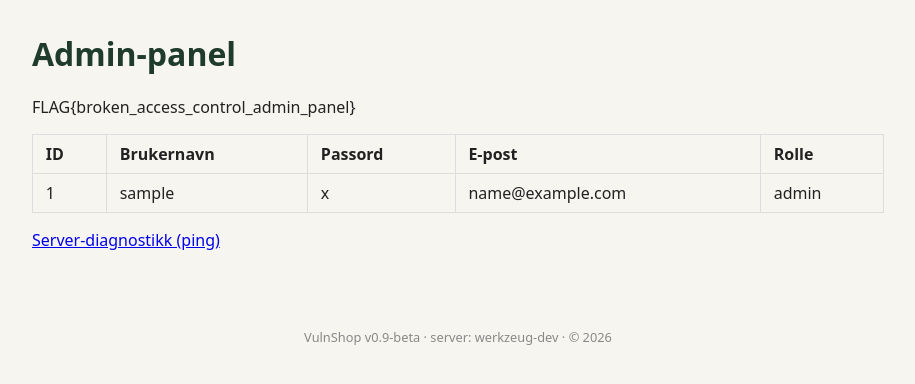
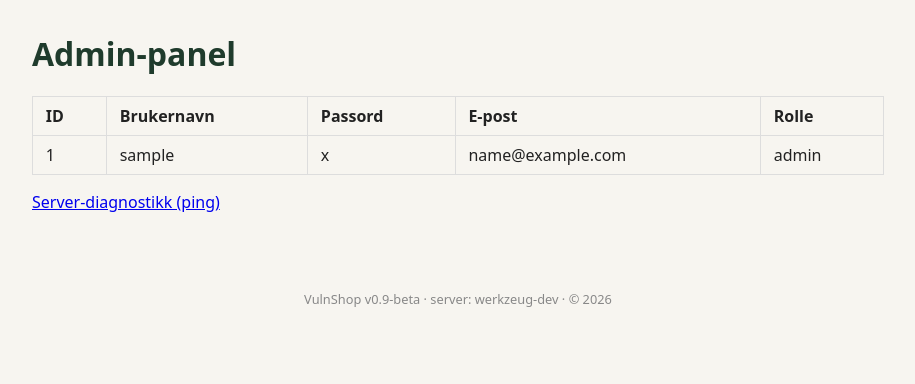
Before and after one commit to CogitoNTNU/purpleAI, a Flask app: template src/defender/vulnerable-app/templates/admin.html in a window 1280 px wide. Shown: the part 60-444 px from the top of the page, without its empty margins (182-1097 px from the left). Run offline with Flask 3, Linux system fonts and the light colour scheme; the template is opened without the code that fills it: most values are stand-ins (such as "Sample title", 1, 10 or a date in 2020).

Commit message:
removed unecessary flags

```diff
--- a/src/defender/vulnerable-app/secret_flag.txt
+++ /dev/null
@@ -1 +0,0 @@
-FLAG{path_traversal_outside_reports_dir}
--- a/src/defender/vulnerable-app/templates/admin.html
+++ b/src/defender/vulnerable-app/templates/admin.html
@@ -2,7 +2,6 @@
 {% block title %}Admin{% endblock %}
 {% block content %}
 <h1>Admin-panel</h1>
-<p>FLAG{broken_access_control_admin_panel}</p>
 <table class="profile-table">
     <tr><th>ID</th><th>Brukernavn</th><th>Passord</th><th>E-post</th><th>Rolle</th></tr>
     {% for u in users %}
```
